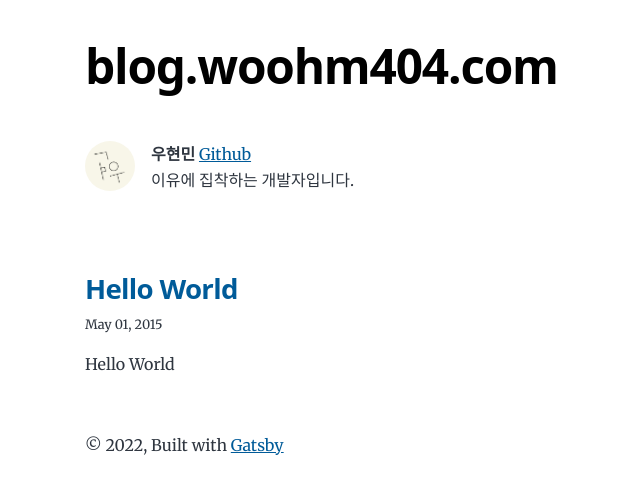
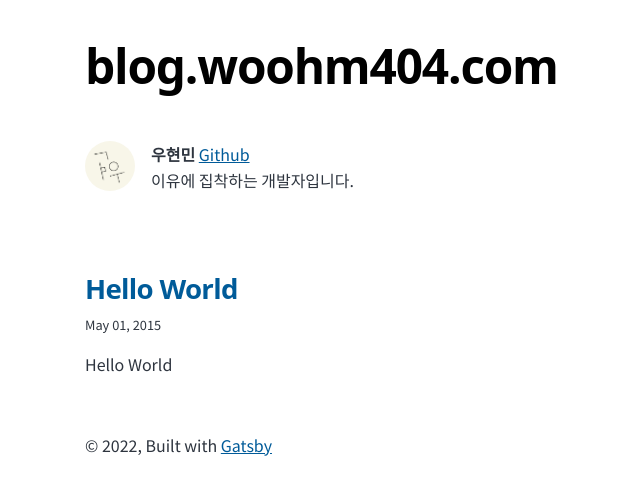
Before and after one commit to woohm402/blog.woohm404.com, a Gatsby site: page / in a window 1280 px wide. Shown: the full height of the page, 239-879 px from the left. Built offline with nearby package versions, Linux system fonts and the light colour scheme; Gatsby itself is replaced by a stand-in of ours.

Commit message:
💄 noto sans 폰트 적용 (#5)

```diff
--- a/package.json
+++ b/package.json
@@ -10,6 +10,7 @@
   "dependencies": {
     "@fontsource/merriweather": "^4.5.14",
     "@fontsource/montserrat": "^4.5.13",
+    "fontsource-noto-sans-kr": "^4.0.0",
     "gatsby": "^5.0.0",
     "gatsby-plugin-feed": "^5.0.0",
     "gatsby-plugin-image": "^3.0.0",
--- a/src/style.css
+++ b/src/style.css
@@ -31,8 +31,8 @@
     BlinkMacSystemFont, "Segoe UI", Roboto, "Helvetica Neue", Arial, "Noto Sans",
     sans-serif, "Apple Color Emoji", "Segoe UI Emoji", "Segoe UI Symbol",
     "Noto Color Emoji";
-  --fontFamily-serif: "Merriweather", "Georgia", Cambria, "Times New Roman",
-    Times, serif;
+  --fontFamily-serif: "Noto Sans KR", "Merriweather", "Georgia", Cambria,
+    "Times New Roman", Times, serif;
   --font-body: var(--fontFamily-serif);
   --font-heading: var(--fontFamily-sans);
   --fontWeight-normal: 400;
```
Also changed, not shown: gatsby-browser.js (+7 -5 lines), 1 other file.
